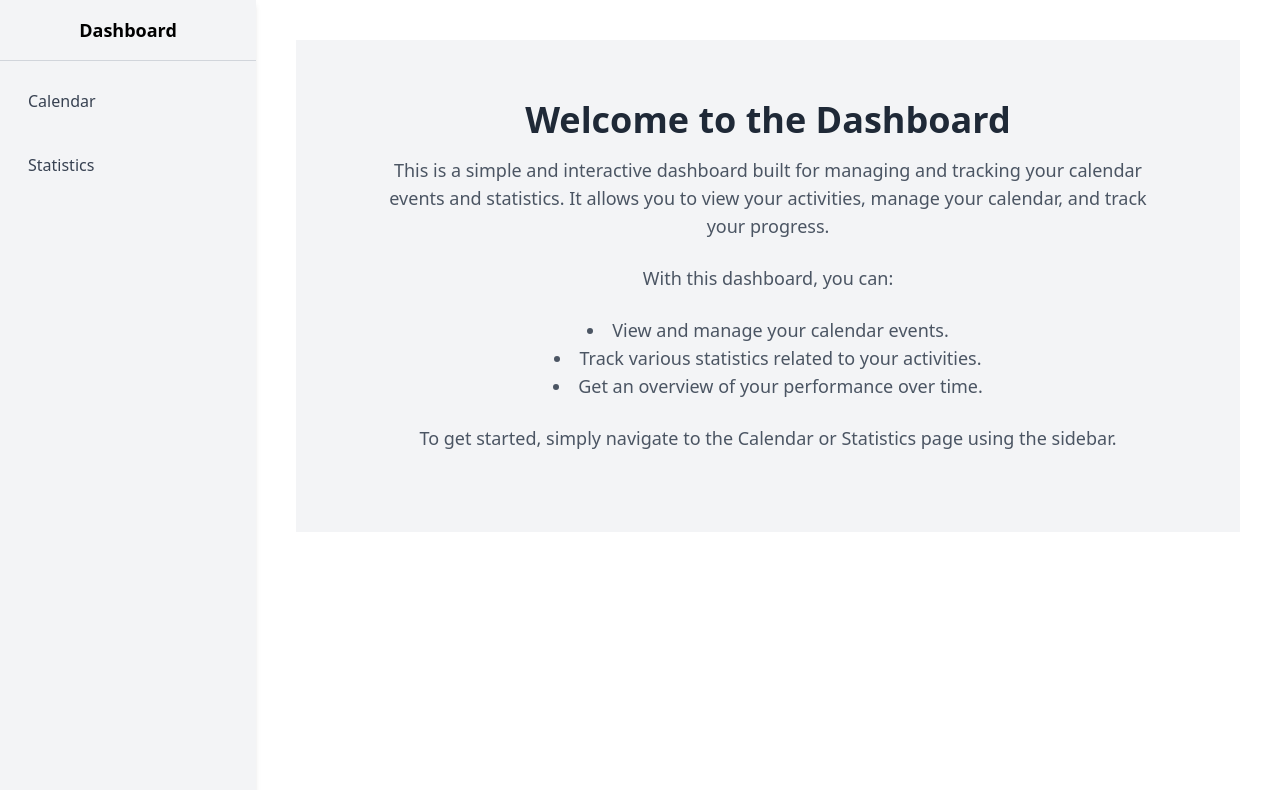
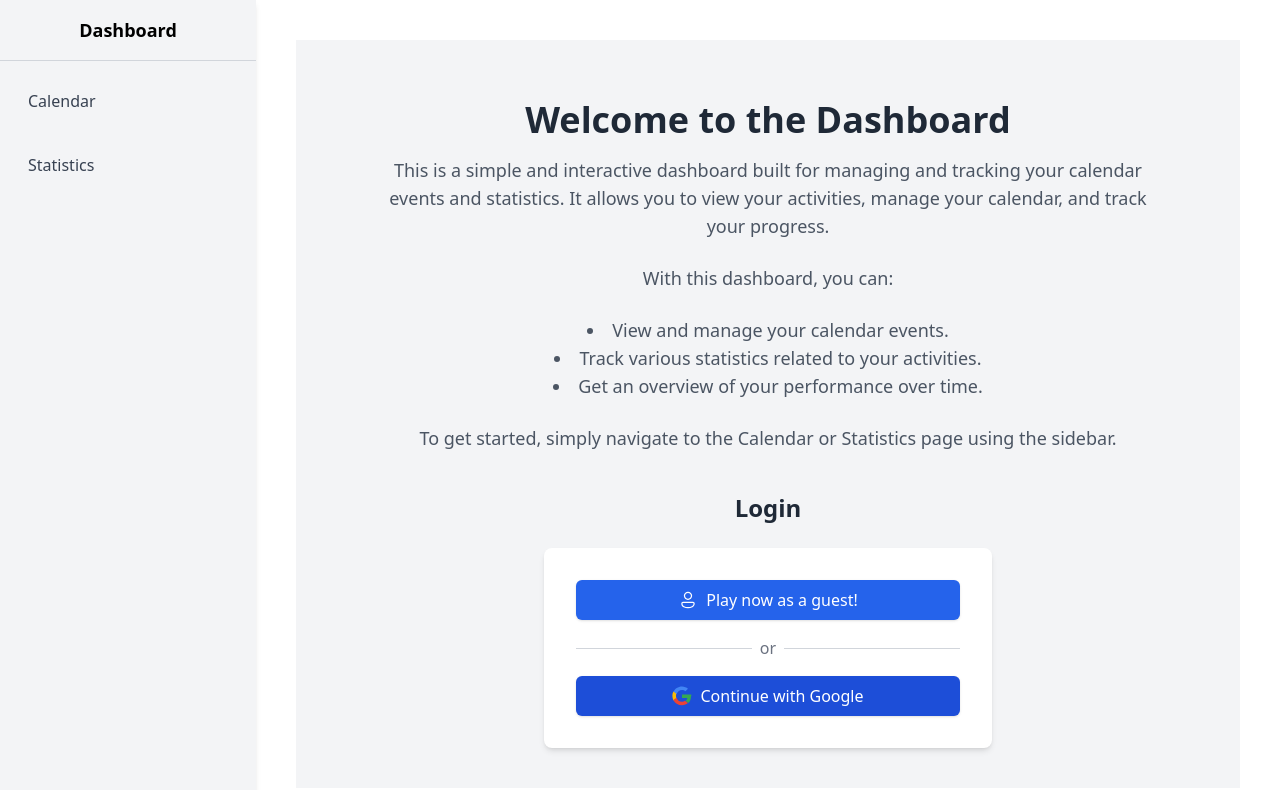
Before and after one commit to Julobulo/Calendar-React, a React (Vite) app in the folder calendar/: page / in a window 1280 px wide. Shown: the top 790 px of the page. Built offline with nearby package versions, Linux system fonts and the light colour scheme.

Commit message:
fixed cookie checking to display Login

```diff
--- a/calendar/src/App.tsx
+++ b/calendar/src/App.tsx
@@ -21,7 +21,7 @@ const App = () => {
           <Route path="/" element={
             <div className="bg-gray-100 p-10">
               <Home />
-              {Cookies.get('token') && <Login />}
+              {!Cookies.get('token') && <Login />}
             </div>
           } />
           <Route path="/calendar" element={<Calendar />} />
```
